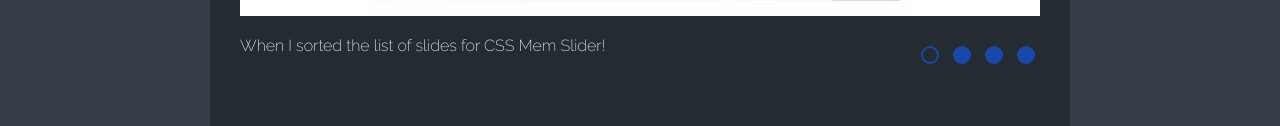
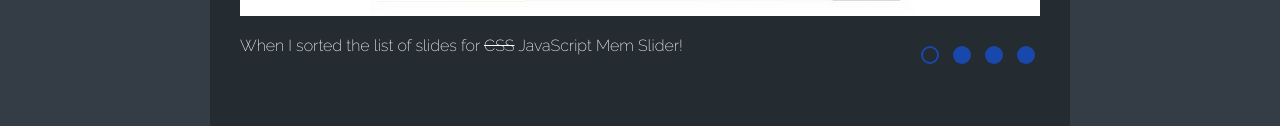
Before and after one commit to YuliyaMinsk/cssMemSlider, a plain HTML site: page cssMemSlider/index.html in a window 1280 px wide. Shown: the part 699-825 px from the top of the page. Drawn offline with Linux system fonts and the light colour scheme.

Commit message:
fix: update mems comments (Sat, Oct 16, 2021  5:39:03 PM)

```diff
--- a/cssMemSlider/index.html
+++ b/cssMemSlider/index.html
@@ -38,7 +38,7 @@
         </div>
 
         <div class="title">
-          <p id="title-1">When I sorted the list of slides for CSS Mem Slider!</p>
+          <p id="title-1">When I sorted the list of slides for <s>CSS</s> JavaScript Mem Slider!</p>
           <p id="title-2">When I try to fix all bugs for CSS Mem Slider</p>
           <p id="title-3">When I finally submitted CSS Mem Slider...</p>
           <p id="title-4">When I decide to go to sleep after a long day of work</p>
```
